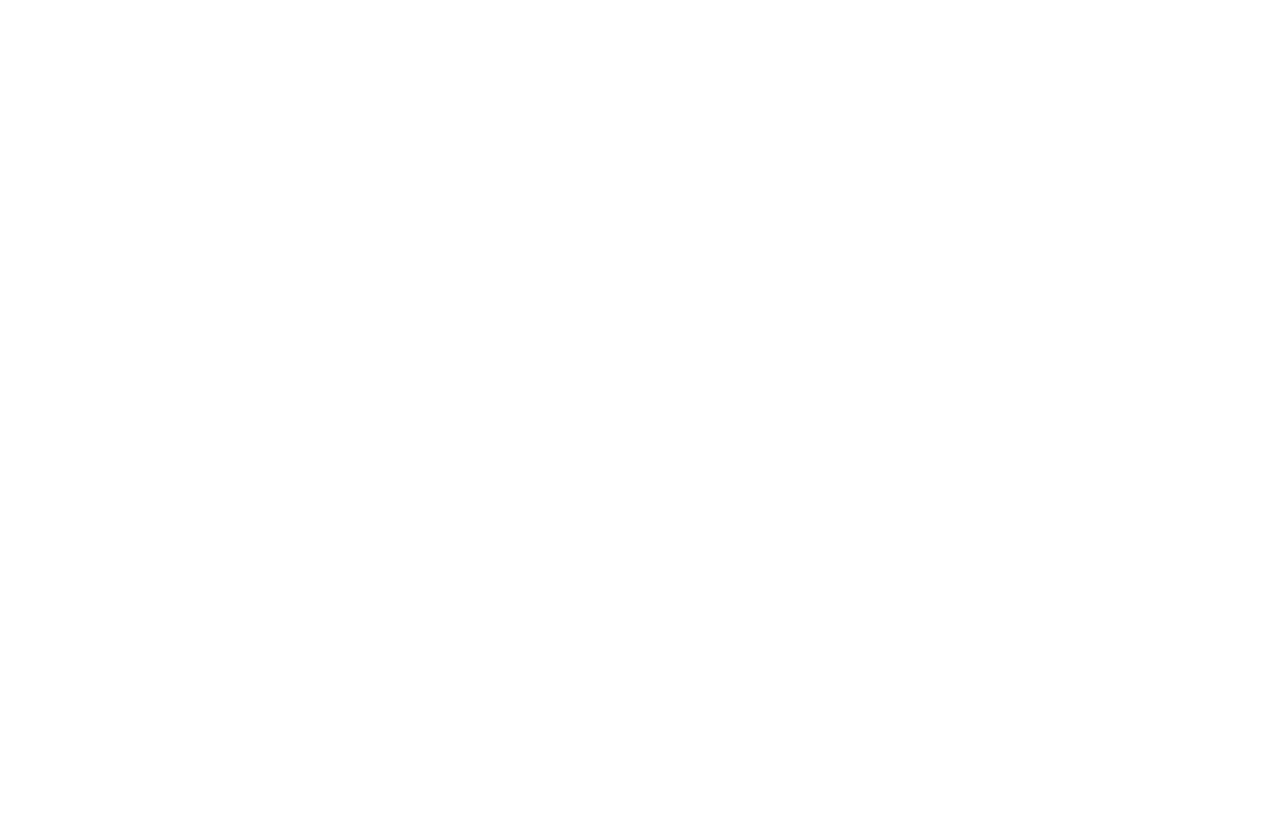
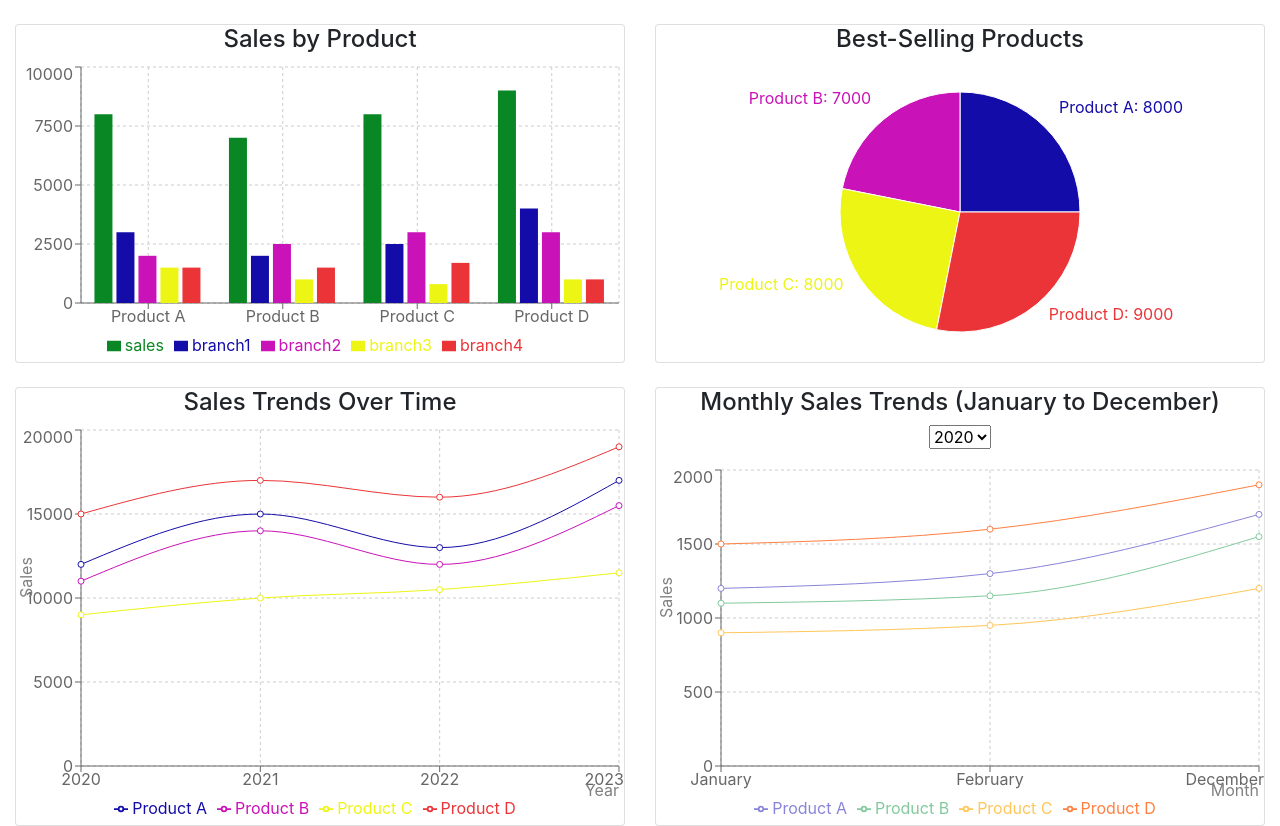
Before and after one commit to mrtechnic/sales-tracker-app, a React (Vite) app: page /Analytics in a window 1280 px wide. Before the commit this address had no page. Before the commit the page ends 800 px from the top, so only its background shows below. Built offline with nearby package versions, Linux system fonts and the light colour scheme.

Commit message:
Analysis component was added

```diff
--- a/package.json
+++ b/package.json
@@ -24,7 +24,8 @@
     "react-dom": "^18.3.1",
     "react-pro-sidebar": "^0.6.0",
     "react-router": "^6.27.0",
-    "react-router-dom": "^6.27.0"
+    "react-router-dom": "^6.27.0",
+    "recharts": "^2.13.0"
   },
   "devDependencies": {
     "@eslint/js": "^9.11.1",
--- a/src/App.jsx
+++ b/src/App.jsx
@@ -10,6 +10,7 @@
 import ViewInventory from './components/ViewInventory';
 import CreateStaff from './components/CreateStaff';
 import ViewStaffs from './components/ViewStaffs';
+import Analytics from './components/Analytics';
 import {BrowserRouter as Router, Routes, Route} from 'react-router-dom';
 import '@fortawesome/fontawesome-free/css/all.min.css';
 import 'bootstrap/dist/css/bootstrap.min.css';
@@ -36,7 +37,7 @@
           <Route path="/ViewInventory" element={<ViewInventory />} />
           <Route path="/CreateStaff" element={<CreateStaff />} />
           <Route path="/ViewStaffs" element={<ViewStaffs />} />
-
+          <Route path="/Analytics" element={<Analytics />} />
         </Routes>
       </Router>
 
--- /dev/null
+++ b/src/components/Analytics.jsx
@@ -0,0 +1,157 @@
+// Import necessary libraries and components
+import React, { useState, useEffect } from 'react';
+import { BarChart, Bar, XAxis, YAxis, CartesianGrid, Tooltip, Legend, LineChart, Line, PieChart, Pie, Cell, ResponsiveContainer } from 'recharts';
+import { Card, Container, Row, Col } from 'react-bootstrap';
+
+// Mock sales data (replace this with your actual data source)
+const salesData = [
+    { name: 'Product A', sales: 8000, branch1: 3000, branch2: 2000, branch3: 1500, branch4: 1500 },
+    { name: 'Product B', sales: 7000, branch1: 2000, branch2: 2500, branch3: 1000, branch4: 1500 },
+    { name: 'Product C', sales: 8000, branch1: 2500, branch2: 3000, branch3: 800, branch4: 1700 },
+    { name: 'Product D', sales: 9000, branch1: 4000, branch2: 3000, branch3: 1000, branch4: 1000 },
+  ];
+
+// Yearly sales trend data
+const salesTrendData = [
+  { year: 2020, productA: 12000, productB: 11000, productC: 9000, productD: 15000 },
+  { year: 2021, productA: 15000, productB: 14000, productC: 10000, productD: 17000 },
+  { year: 2022, productA: 13000, productB: 12000, productC: 10500, productD: 16000 },
+  { year: 2023, productA: 17000, productB: 15500, productC: 11500, productD: 19000 },
+];
+
+// Monthly sales trend data for each product in each year
+const monthlySalesData = [
+  { month: 'January', productA: 1200, productB: 1100, productC: 900, productD: 1500, year: 2020 },
+  { month: 'February', productA: 1300, productB: 1150, productC: 950, productD: 1600, year: 2020 },
+  // ...Add data for the rest of 2020
+  { month: 'December', productA: 1700, productB: 1550, productC: 1200, productD: 1900, year: 2020 },
+  // Repeat for 2021, 2022, 2023...
+];
+
+const pieData = [
+  { name: 'Product A', value: 8000 },
+  { name: 'Product B', value: 7000 },
+  { name: 'Product C', value: 8000 },
+  { name: 'Product D', value: 9000 },
+];
+
+const COLORS = ['#140CA8', '#C912B7', '#EDf514', '#EB3437', '#088724'];
+
+const Analytics = () => {
+  // Handle dynamic data loading with useEffect
+  const [data, setData] = useState([]);
+  const [selectedYear, setSelectedYear] = useState(2020); // State for selected year
+
+  useEffect(() => {
+    setData(salesData); // Use mock data for now
+  }, []);
+
+  const filteredMonthlyData = monthlySalesData.filter(item => item.year === selectedYear);
+
+  return (
+    <Container fluid>
+      <Row className="mt-4">
+        {/* Bar Chart for Sales by Product */}
+        <Col md={6}>
+          <Card>
+            <h4 className="text-center">Sales by Product</h4>
+            <ResponsiveContainer width="100%" height={300}>
+              <BarChart data={data}>
+                <CartesianGrid strokeDasharray="3 3" />
+                <XAxis dataKey="name" />
+                <YAxis />
+                <Tooltip />
+                <Legend />
+                <Bar dataKey="sales" fill="#088724" />
+                <Bar dataKey="branch1" fill="#140CA8" />
+                <Bar dataKey="branch2" fill="#C912B7" />
+                <Bar dataKey="branch3" fill="#EDf514" />
+                <Bar dataKey="branch4" fill="#EB3437" />
+              </BarChart>
+            </ResponsiveContainer>
+          </Card>
+        </Col>
+
+        {/* Pie Chart for Best-Selling Products */}
+        <Col md={6}>
+          <Card>
+            <h4 className="text-center">Best-Selling Products</h4>
+            <ResponsiveContainer width="100%" height={300}>
+              <PieChart>
+                <Pie
+                  data={pieData}
+                  cx="50%"
+                  cy="50%"
+                  labelLine={false}
+                  label={({ name, value }) => `${name}: ${value}`}
+                  outerRadius={120}
+                  fill="#8884d8"
+                  dataKey="value"
+                >
+                  {pieData.map((entry, index) => (
+                    <Cell key={`cell-${index}`} fill={COLORS[index % COLORS.length]} />
+                  ))}
+                </Pie>
+                <Tooltip />
+              </PieChart>
+            </ResponsiveContainer>
+          </Card>
+        </Col>
+      </Row>
+
+      <Row className="mt-4">
+  {/* Line Chart for Yearly Sales Trends */}
+  <Col md={6}>
+    <Card>
+      <h4 className="text-center">Sales Trends Over Time</h4>
+      <ResponsiveContainer width="100%" height={400}>
+        <LineChart data={salesTrendData}>
+          <CartesianGrid strokeDasharray="3 3" />
+          <XAxis dataKey="year" label={{ value: "Year", position: "insideBottomRight", offset: 0 }} />
+          <YAxis label={{ value: "Sales", angle: -90, position: "insideLeft" }} />
+          <Tooltip />
+          <Legend />
+          <Line type="monotone" dataKey="productA" stroke="#140CA8" name="Product A" />
+          <Line type="monotone" dataKey="productB" stroke="#C912B7" name="Product B" />
+          <Line type="monotone" dataKey="productC" stroke="#EDf514" name="Product C" />
+          <Line type="monotone" dataKey="productD" stroke="#EB3437" name="Product D" />
+        </LineChart>
+      </ResponsiveContainer>
+    </Card>
+  </Col>
+
+  {/* Line Chart for Monthly Sales Trends (January to December) */}
+  <Col md={6}>
+    <Card>
+      <h4 className="text-center">Monthly Sales Trends (January to December)</h4>
+      <div className="d-flex justify-content-center mb-3">
+        {/* Dropdown to select year */}
+        <select onChange={(e) => setSelectedYear(parseInt(e.target.value))} value={selectedYear}>
+          <option value={2020}>2020</option>
+          <option value={2021}>2021</option>
+          <option value={2022}>2022</option>
+          <option value={2023}>2023</option>
+        </select>
+      </div>
+      <ResponsiveContainer width="100%" height={360}>
+        <LineChart data={filteredMonthlyData}>
+          <CartesianGrid strokeDasharray="3 3" />
+          <XAxis dataKey="month" label={{ value: "Month", position: "insideBottomRight", offset: 0 }} />
+          <YAxis label={{ value: "Sales", angle: -90, position: "insideLeft" }} />
+          <Tooltip />
+          <Legend />
+          <Line type="monotone" dataKey="productA" stroke="#8884d8" name="Product A" />
+          <Line type="monotone" dataKey="productB" stroke="#82ca9d" name="Product B" />
+          <Line type="monotone" dataKey="productC" stroke="#ffc658" name="Product C" />
+          <Line type="monotone" dataKey="productD" stroke="#ff8042" name="Product D" />
+        </LineChart>
+      </ResponsiveContainer>
+    </Card>
+  </Col>
+</Row>
+
+    </Container>
+  );
+};
+
+export default Analytics;
--- /dev/null
+++ b/src/components/analytics.css
@@ -0,0 +1,57 @@
+/* Container for the whole analytics section */
+.container-fluid {
+    padding: 20px;
+    background-color: #f9f9f9; /* Light background to differentiate the section */
+  }
+
+  /* General card styling for each chart */
+  .card {
+    background-color: white;
+    border-radius: 10px;
+    box-shadow: 0 0 10px rgba(0, 0, 0, 0.1); /* Subtle shadow */
+    padding: 20px;
+    margin-bottom: 20px;
+
+  }
+
+  /* Heading inside each card */
+  .card h4 {
+    font-size: 1.5rem;
+    font-weight: 600;
+    color: #333; /* Dark color for better readability */
+    margin-bottom: 20px;
+    text-align: center;
+  }
+
+  /* Ensure the charts are responsive inside the card */
+  .responsive-container {
+    width: 100%;
+    height: 100%;
+  }
+
+  /* Row spacing for charts */
+  .row {
+    margin-bottom: 30px;
+  }
+
+  /* Styling for the bar, line, and pie charts */
+  .recharts-wrapper {
+    margin: 0 auto; /* Ensure the charts stay centered in their containers */
+  }
+
+  /* For medium and large screens, make the charts take up more horizontal space */
+  @media (min-width: 768px) {
+    .col-md-6 {
+      flex: 0 0 50%;
+      max-width: 50%;
+    }
+  }
+
+  /* On smaller screens, make sure the cards are full width */
+  @media (max-width: 767px) {
+    .col-md-6,
+    .col-md-12 {
+      flex: 0 0 100%;
+      max-width: 100%;
+    }
+  }
--- a/src/pages/LogIn/LogIn.jsx
+++ b/src/pages/LogIn/LogIn.jsx
@@ -24,7 +24,7 @@
             </div>
         </form>
         <div className="text-center mt-3">
-            <div className="super-log"><Link to="/SuperAdminLogin" className="btn btn-danger">Super Admin Login</Link></div>
+            <div className="super-log"><Link to="/SuperAdminLogin" style={{backgroundColor: 'red', color: 'white', height: '40px', padding: '5px', borderRadius: '5px'}}>Super Admin Login</Link></div>
             {/* <div><Link to="/admin-login" className="btn btn-warning">Admin Login</Link></div>  */}
         </div>
     </div>
--- a/src/pages/LogIn/login.css
+++ b/src/pages/LogIn/login.css
@@ -19,3 +19,18 @@
 .super-log{
     display: grid;
 }
+
+.super-log a {
+    background-color: red;
+    color: white;
+    height: 40px;
+    padding: 5px;
+    border-radius: 5px;
+    text-decoration: none;
+    font-size: 16px;
+    transition: font-size 0.3s ease;
+  }
+
+  .super-log a:hover {
+    font-size: 20px;
+  }
--- a/src/pages/superAdminLogin/SuperAdminLogin.jsx
+++ b/src/pages/superAdminLogin/SuperAdminLogin.jsx
@@ -64,7 +64,7 @@
             </div>
             {error && <div className="text-danger text-center">{error}</div>}
             <div className="text-center">
-                <button type="submit" className="super-admin-btn" style={{color: 'white', backgroundColor: 'red', border: 'none', height: '40px', width: '30%', borderRadius: '5px',}} disabled={loading}> {loading ? 'Signing In...' : 'Sign In'}</button>
+                <button type="submit" className="super-admin-btn" style={{color: 'white', backgroundColor: 'red', border: 'none', height: '40px', width: '30%', borderRadius: '5px'}} disabled={loading}> {loading ? 'Signing In...' : 'Sign In'}</button>
             </div>
             <div className="text-center mt-3">
                 <Link to="#" className="btn btn-link">Forgot Password?</Link>
--- a/src/pages/superAdminLogin/superadminlogin.css
+++ b/src/pages/superAdminLogin/superadminlogin.css
@@ -1,10 +1,10 @@
 .login-container {
-    max-width: 400px; /* Set max width for the form */
-    margin: 100px auto; /* Center the form vertically and horizontally */
-    padding: 20px; /* Add some padding */
-    background-color: white; /* White background for the form */
-    border-radius: 10px; /* Rounded corners */
-    box-shadow: 0 0 10px rgba(0, 0, 0, 0.1); /* Subtle shadow */
+    max-width: 400px;
+    margin: 100px auto;
+    padding: 20px;
+    background-color: white;
+    border-radius: 10px;
+    box-shadow: 0 0 10px rgba(0, 0, 0, 0.1);
 }
 
 .staff-btn-login{
@@ -14,6 +14,11 @@
     height: 40px;
     align-items: center;
     border-radius: 5px;
+}
+
+.staff-btn-login:hover{
+    color: white;
+    font-size:larger;
 }
 
 /* #login-btns{
```
Also changed, not shown: src/components/SideBar.jsx (+1 -17 lines), 1 other file (tests, documents, lock files or other folders).
